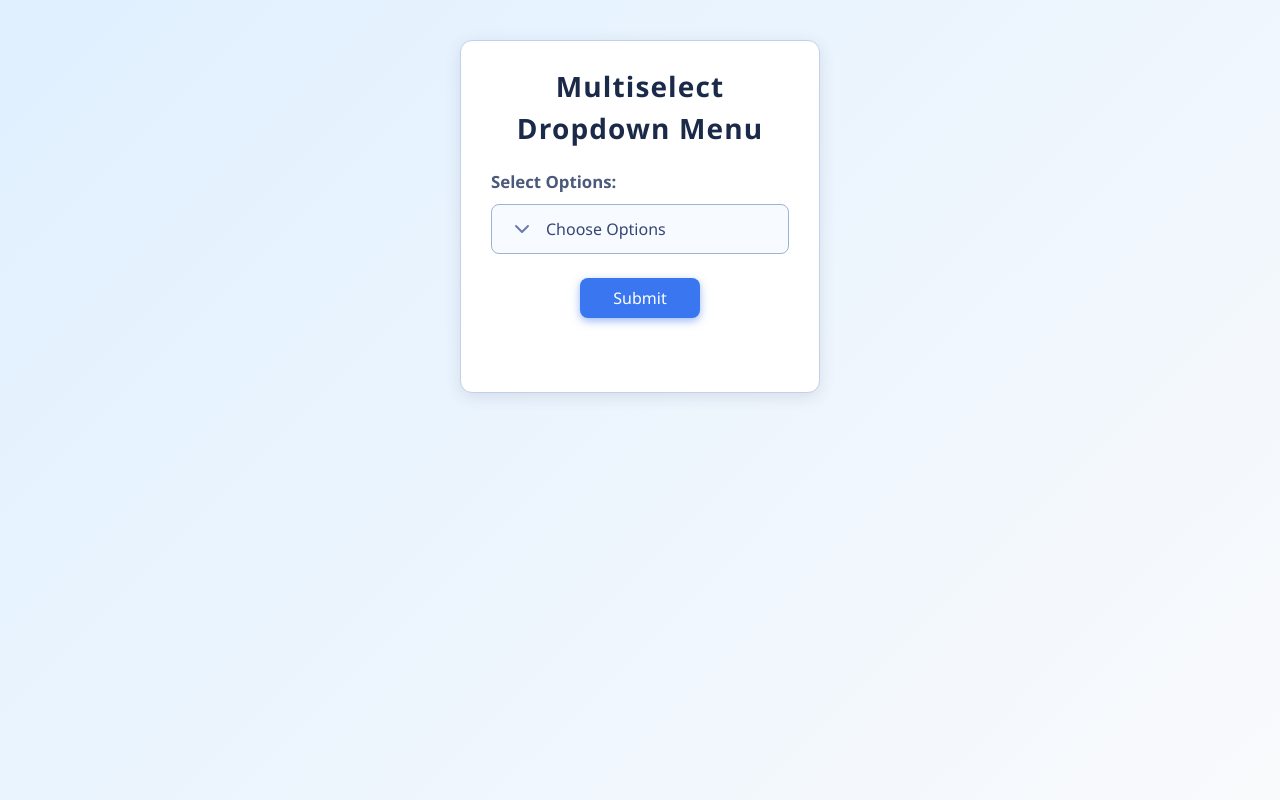
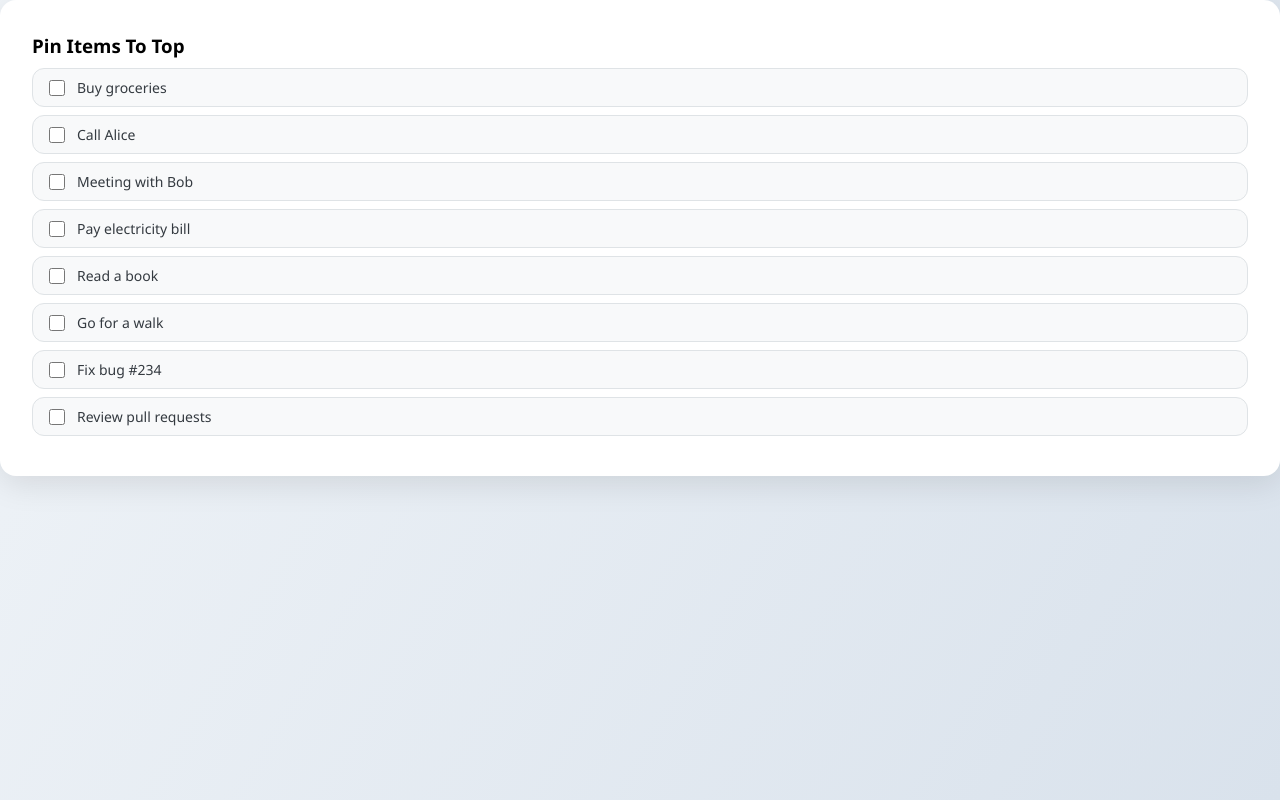
Before and after one commit to shubhamchasing/react-vite-prep, a React (Vite) app: page / in a window 1280 px wide. Built offline with nearby package versions, Linux system fonts and the light colour scheme.

Commit message:
feat; add pin items functionality

```diff
--- a/src/App.jsx
+++ b/src/App.jsx
@@ -1,5 +1,6 @@
 import "./App.css";
-import BishopMoves from "./Components/BishopMove";
+import PinItems from "./Components/PinItems";
+// import BishopMoves from "./Components/BishopMove";
 // import RookChessboard from "./Components/RookMoves";
 // import PawnBoard from "./Components/PawnMoves";
 // import { TypeWriterMessage } from "./Components/TypewriterMessage";
@@ -10,7 +11,7 @@ import BishopMoves from "./Components/BishopMove";
 // import UndoRedo from "./Components/UndoRedo";
 // import TrafficLight from "./Components/TrafficLights";
 // import SocialMediaButtons from "./Components/SocialShare";
-import MultiSelectDropdown from "./Components/MultiSelectDropdown";
+// import MultiSelectDropdown from "./Components/MultiSelectDropdown";
 // import WordCounter from "./Components/WordCounter";
 // import DragDrop from "./Components/DragAndDrop1";
 // import CardCarouselParent from "./Components/CardCarousel";
@@ -63,7 +64,7 @@ function App() {
   return (
     <>
       <div className="App">
-        <MultiSelectDropdown />
+        <PinItems />
       </div>
     </>
   );
--- /dev/null
+++ b/src/Components/PinItems/index.jsx
@@ -0,0 +1,48 @@
+import { useState } from "react";
+import "./styles.css";
+
+export default function PinItems() {
+  const [items, setItems] = useState([
+    { id: 1, text: "Buy groceries", pinned: false },
+    { id: 2, text: "Call Alice", pinned: false },
+    { id: 3, text: "Meeting with Bob", pinned: false },
+    { id: 4, text: "Pay electricity bill", pinned: false },
+    { id: 5, text: "Read a book", pinned: false },
+    { id: 6, text: "Go for a walk", pinned: false },
+    { id: 7, text: "Fix bug #234", pinned: false },
+    { id: 8, text: "Review pull requests", pinned: false },
+  ]);
+
+  const handleOnChange = (id) => {
+    setItems((prevItems) =>
+      prevItems.map((item) =>
+        item.id === id ? { ...item, pinned: !item.pinned } : item
+      )
+    );
+  };
+
+  const sortedList = [
+    ...items.filter((item) => item.pinned),
+    ...items.filter((item) => !item.pinned),
+  ];
+
+  return (
+    <div className="container" data-testid="app-container">
+      <h3 data-testid="main-title">Pin Items To Top</h3>
+      <ul data-testid="item-list">
+        {sortedList?.map((item) => (
+          <li key={item.id} className={item.pinned ? "pinned" : ""}>
+            <label>
+              <input
+                type="checkbox"
+                data-testid={`pin-checkbox-${item.id}`}
+                onChange={() => handleOnChange(item.id)}
+              />
+              {item.text}
+            </label>
+          </li>
+        ))}
+      </ul>
+    </div>
+  );
+}
--- /dev/null
+++ b/src/Components/PinItems/styles.css
@@ -0,0 +1,78 @@
+/* Base styling */
+body {
+  font-family: "Segoe UI", Tahoma, Geneva, Verdana, sans-serif;
+  background: linear-gradient(120deg, #f0f4f8, #d9e2ec);
+  margin: 0;
+  padding: 0;
+}
+
+/* Container */
+.container {
+
+  background: #ffffff;
+  padding: 2rem;
+  border-radius: 16px;
+  box-shadow: 0 8px 32px rgba(0, 0, 0, 0.1);
+  transition: transform 0.3s ease;
+}
+
+.container:hover {
+  transform: scale(1.01);
+}
+
+/* Title */
+h1 {
+  text-align: center;
+  color: #2f3e46;
+  font-size: 2rem;
+  margin-bottom: 1.5rem;
+}
+
+/* List */
+ul {
+  list-style-type: none;
+  padding: 0;
+  margin: 0;
+}
+
+li {
+  display: flex;
+  align-items: center;
+  justify-content: space-between;
+  background: #f8f9fa;
+  margin: 0.5rem 0;
+  padding: 0.5rem 1rem;
+  border-radius: 12px;
+  border: 1px solid #dfe3e6;
+  transition: background 0.3s;
+}
+
+li:hover {
+  background: #e6f0ff;
+}
+
+li.pinned {
+  background: rgb(10, 150, 150);
+  border-color: rgb(4, 150, 150);
+  font-weight: 400;
+  color: #856404;
+}
+
+/* Label and Checkbox */
+label {
+  display: flex;
+  align-items: center;
+  gap: 0.75rem;
+  font-size: 14px;
+  color: #343a40;
+  cursor: pointer;
+  width: 100%;
+}
+
+/* Checkbox Custom Styling */
+input[type="checkbox"] {
+  accent-color: #434943;
+  width: 1rem;
+  height: 1rem;
+  cursor: pointer;
+}
```
